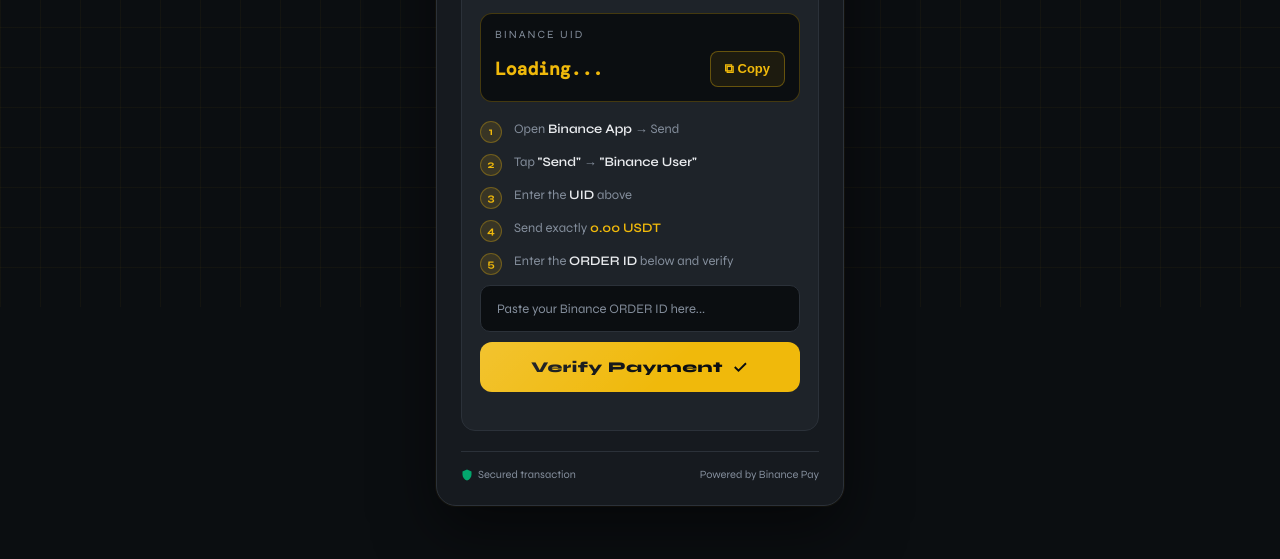
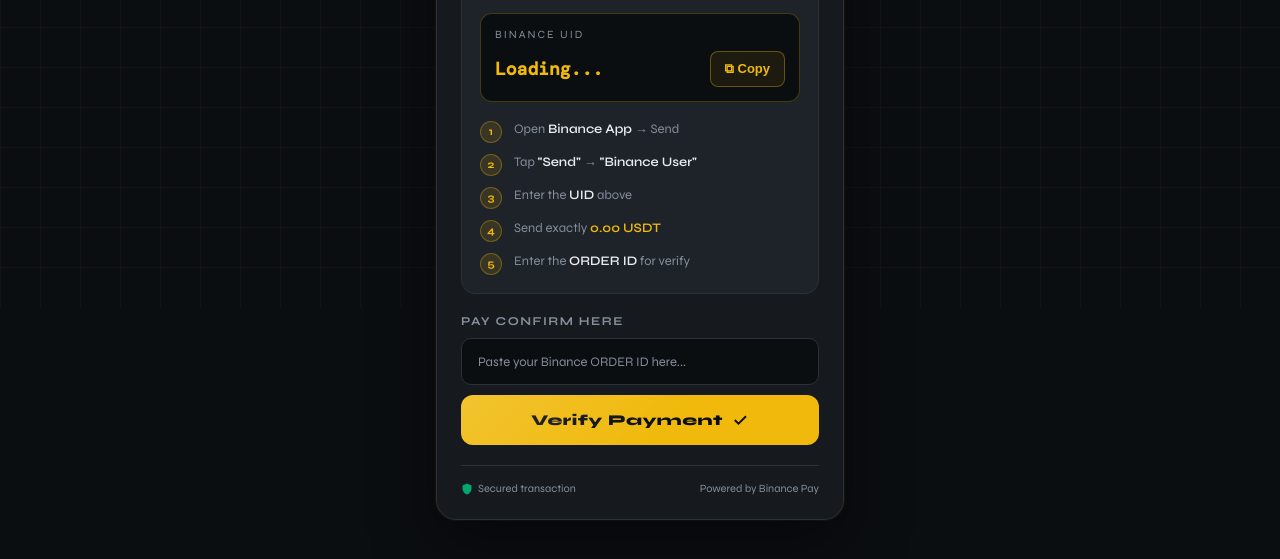
Before and after one commit to ArmanRhaman-bot/readyto.pay, a website: page index.html in a window 1280 px wide. Shown: the part 493-1052 px from the top of the page. Drawn offline with nearby package versions, Linux system fonts and the light colour scheme.

Commit message:
Update index.html

```diff
--- a/index.html
+++ b/index.html
@@ -101,13 +101,14 @@
           </div>
           <div class="step">
             <div class="step-num">5</div>
-            <div class="step-text">Enter the <strong>ORDER ID</strong> below and verify</div>
+            <div class="step-text">Enter the <strong>ORDER ID</strong> for verify</div>
           </div>
         </div>
-
+</div>
         <!-- ORDER ID Input Section -->
-        <div class="txn-section">
-          <label class="txn-label"></label>
+   <div>
+<div class="txn-section">
+          <label class="txn-label">Pay confirm here</label>
           <div class="txn-input-wrap">
             <input type="text" id="txnInput" class="txn-input" placeholder="Paste your Binance ORDER ID here..." />
           </div>
```
